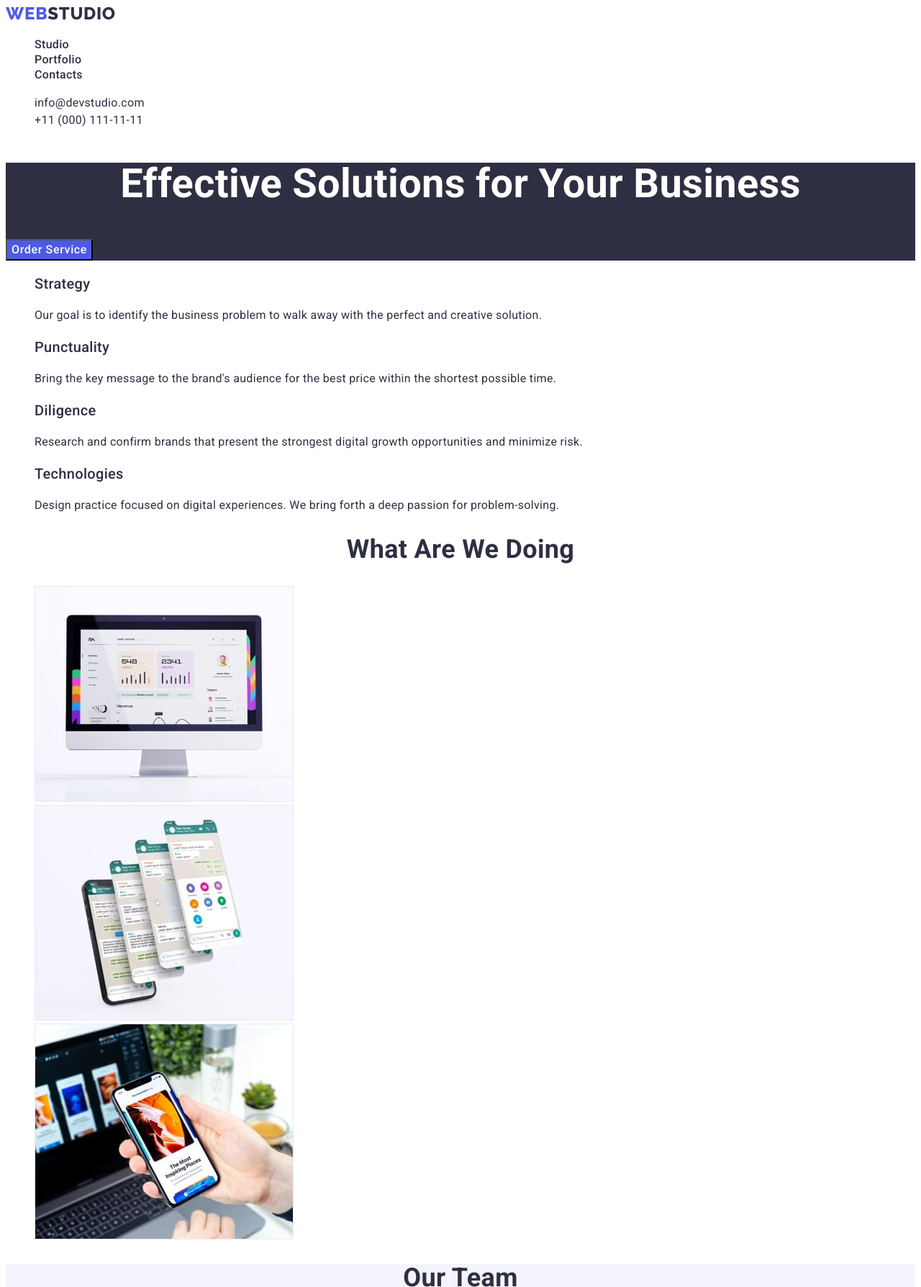
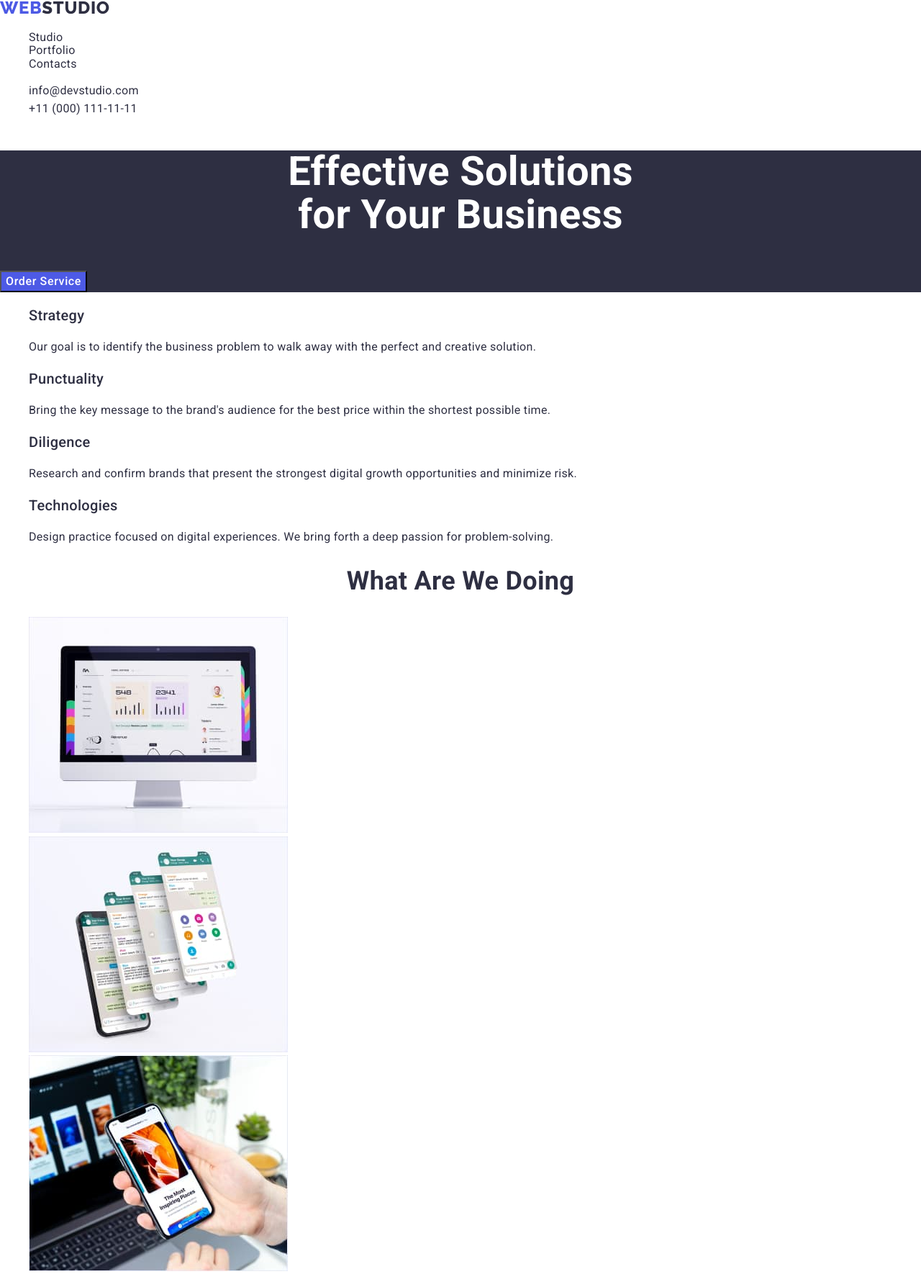
Before and after one commit to alekskaptur/goit-markup-hw-03, a plain HTML site: page index.html in a window 1280 px wide. Shown: the part 5-1793 px from the top of the page at 72% size. Drawn offline with nearby package versions, Linux system fonts and the light colour scheme.

Commit message:
html до дз 3

```diff
--- a/index.html
+++ b/index.html
@@ -11,122 +11,165 @@
 			href="https://fonts.googleapis.com/css2?family=Raleway:wght@800&family=Roboto:wght@400;500;700;900&display=swap"
 			rel="stylesheet"
 		/>
+
+		<link
+			rel="stylesheet"
+			href="https://cdnjs.cloudflare.com/ajax/libs/modern-normalize/1.1.0/modern-normalize.min.css"
+		/>
+
 		<link rel="stylesheet" href="./css/styles.css" />
 	</head>
 	<body>
 		<!-- Header -->
 
 		<header>
-			<nav>
+			<div class="container header-container">
+				<nav class="header-nav">
 					<a class="header-logo" href="./index.html"><span class="header-logo-accent">Web</span>Studio</a>
-				<ul class="list">
-					<li><a class="header-navigation" href="/">Studio</a></li>
-					<li><a class="header-navigation" href="./portfolio.html">Portfolio</a></li>
-					<li><a class="header-navigation" href="">Contacts</a></li>
+					<ul class="list header-navigation-list">
+						<li class="header-navigation-item"><a class="header-navigation-link" href="/">Studio</a></li>
+						<li class="header-navigation-item"
+							><a class="header-navigation-link" href="./portfolio.html">Portfolio</a></li
+						>
+						<li class="header-navigation-item"><a class="header-navigation-link" href="">Contacts</a></li>
 					</ul>
 				</nav>
 
-			<address>
-				<ul class="list">
-					<li><a class="header-address" href="mailto:info@devstudio.com">info@devstudio.com</a></li>
-					<li><a class="header-address" href="tel:+110001111111">+11 (000) 111-11-11</a></li>
+				<address class="header-address">
+					<ul class="list header-address-list">
+						<li class="header-address-item"
+							><a class="header-address-link" href="mailto:info@devstudio.com">info@devstudio.com</a></li
+						>
+						<li class="header-address-item"
+							><a class="header-address-link" href="tel:+110001111111">+11 (000) 111-11-11</a></li
+						>
 					</ul>
 				</address>
+			</div>
 		</header>
 
 		<main>
 			<!-- Hero section -->
 
 			<section class="hero-section">
-				<h1 class="hero-title">Effective Solutions for Your Business</h1>
+				<div class="container hero-container">
+					<h1 class="hero-title"
+						>Effective Solutions<br />
+						for Your Business</h1
+					>
 					<button type="button" class="hero-button">Order Service</button>
+				</div>
 			</section>
 
 			<!-- Adventages -->
 
 			<section>
+				<div class="container adventages-container">
 					<h2 class="visually-hidden">Our adventages</h2>
-				<ul class="list">
-					<li>
+					<ul class="list adventages-list">
+						<li class="adventages-item">
 							<h3 class="adventage-subtitle">Strategy</h3>
 							<p class="adventages-description">
 								Our goal is to identify the business problem to walk away with the perfect and creative solution.
 							</p>
 						</li>
-					<li>
+						<li class="adventages-item">
 							<h3 class="adventage-subtitle">Punctuality</h3>
 							<p class="adventages-description">
 								Bring the key message to the brand's audience for the best price within the shortest possible time.
 							</p>
 						</li>
-					<li>
+						<li class="adventages-item">
 							<h3 class="adventage-subtitle">Diligence</h3>
 							<p class="adventages-description">
 								Research and confirm brands that present the strongest digital growth opportunities and minimize risk.
 							</p>
 						</li>
-					<li>
+						<li class="adventages-item">
 							<h3 class="adventage-subtitle">Technologies</h3>
 							<p class="adventages-description">
 								Design practice focused on digital experiences. We bring forth a deep passion for problem-solving.
 							</p>
 						</li>
 					</ul>
+				</div>
 			</section>
 
 			<!-- What are we doing -->
 
 			<section>
+				<div class="container doing-container">
 					<h2 class="second-title">What are we doing</h2>
-				<ul class="list">
-					<li>
+					<ul class="list doing-list">
+						<li class="doing-item">
 							<img src="./images/img1.jpg" alt="Computer" width="360" height="300" />
 						</li>
-					<li>
+						<li class="doing-item">
 							<img src="./images/img2.jpg" alt="Apps" width="360" height="300" />
 						</li>
-					<li>
+						<li class="doing-item">
 							<img src="./images/img3.jpg" alt="Phone" width="360" height="300" />
 						</li>
 					</ul>
+				</div>
 			</section>
 
 			<!-- Our team -->
 
 			<section class="section-team">
-				<h2 class="second-title">Our Team</h2>
-				<ul class="list">
-					<li>
+				<div class="container team-container">
+					<h2 class="second-title team-title">Our Team</h2>
+					<ul class="list team-list">
+						<div class="team-list-card">
+							<li class="team-item">
 								<img src="./images/team1.jpg" alt="Mark Guerrero" width="264" height="260" />
+								<div class="team-text">
 									<h3 class="team-subtitle">Mark Guerrero</h3>
 									<p class="team-description">Product Designer</p>
+								</div>
 							</li>
-					<li>
+						</div>
+						<div class="team-list-card">
+							<li class="team-item">
 								<img src="./images/team2.jpg" alt="Tom Ford" width="264" height="260" />
+								<div class="team-text">
 									<h3 class="team-subtitle">Tom Ford</h3>
 									<p class="team-description">Frontend Developer</p>
+								</div>
 							</li>
-					<li>
+						</div>
+						<div class="team-list-card">
+							<li class="team-item">
 								<img src="./images/team3.jpg" alt="Camila Garcia" width="264" height="260" />
+								<div class="team-text">
 									<h3 class="team-subtitle">Camila Garcia</h3>
 									<p class="team-description">Marketing</p>
+								</div>
 							</li>
-					<li>
+						</div>
+						<div class="team-list-card">
+							<li class="team-item">
 								<img src="./images/team4.jpg" alt="Daniel Wilson" width="264" height="260" />
+								<div class="team-text">
 									<h3 class="team-subtitle">Daniel Wilson</h3>
 									<p class="team-description">UI Designer</p>
+								</div>
 							</li>
+						</div>
 					</ul>
+				</div>
 			</section>
 		</main>
 
 		<!-- Footer -->
 
 		<footer class="footer">
+			<div class="container footer-container">
 				<a class="footer-logo" href="./index.html"><span class="footer-logo-accent">Web</span>Studio</a>
 				<p class="footer-description">
 					Increase the flow of customers and sales for your business with digital marketing & growth solutions.
 				</p>
+			</div>
 		</footer>
 	</body>
 </html>
```
Lines whose indentation alone changed are shown as unchanged.
